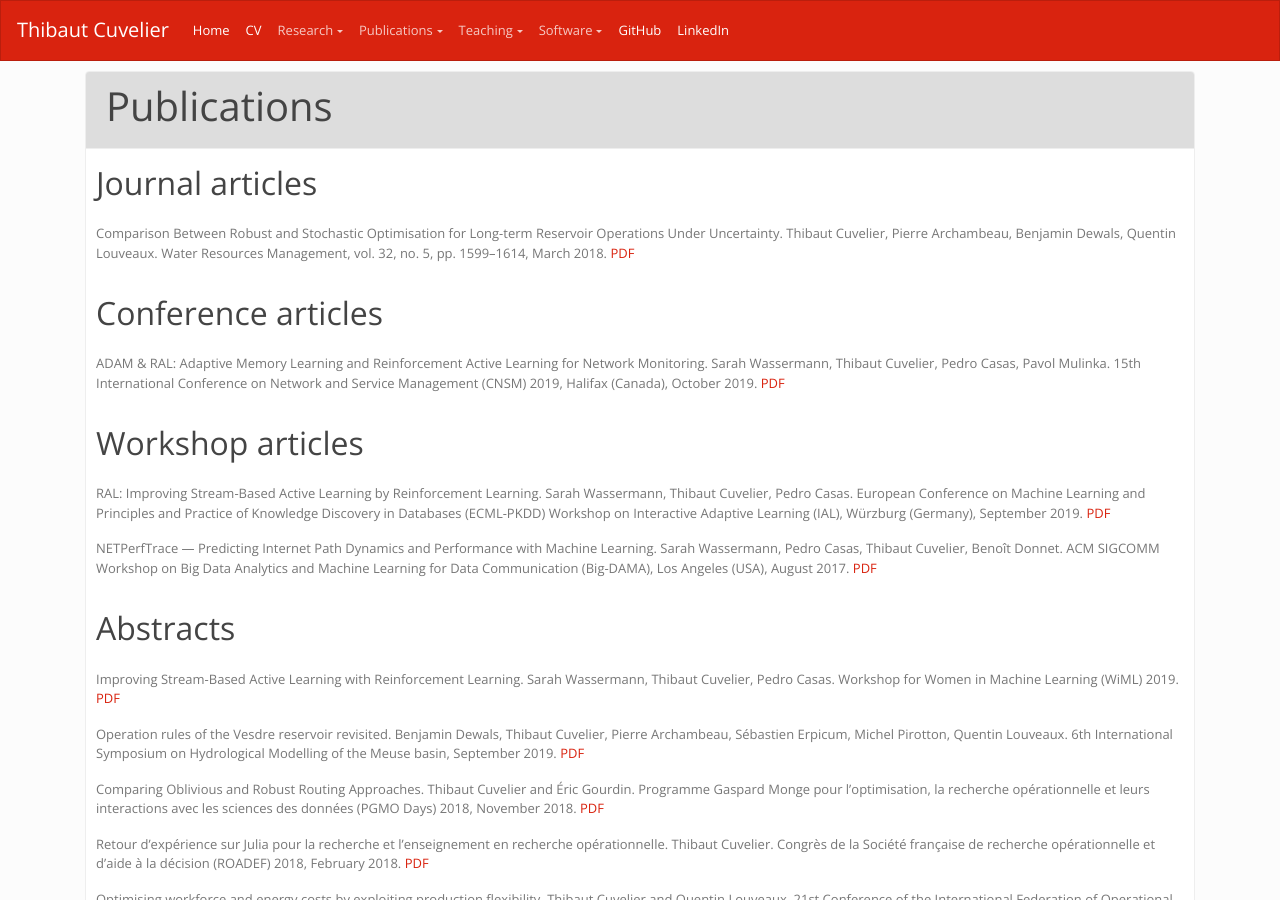
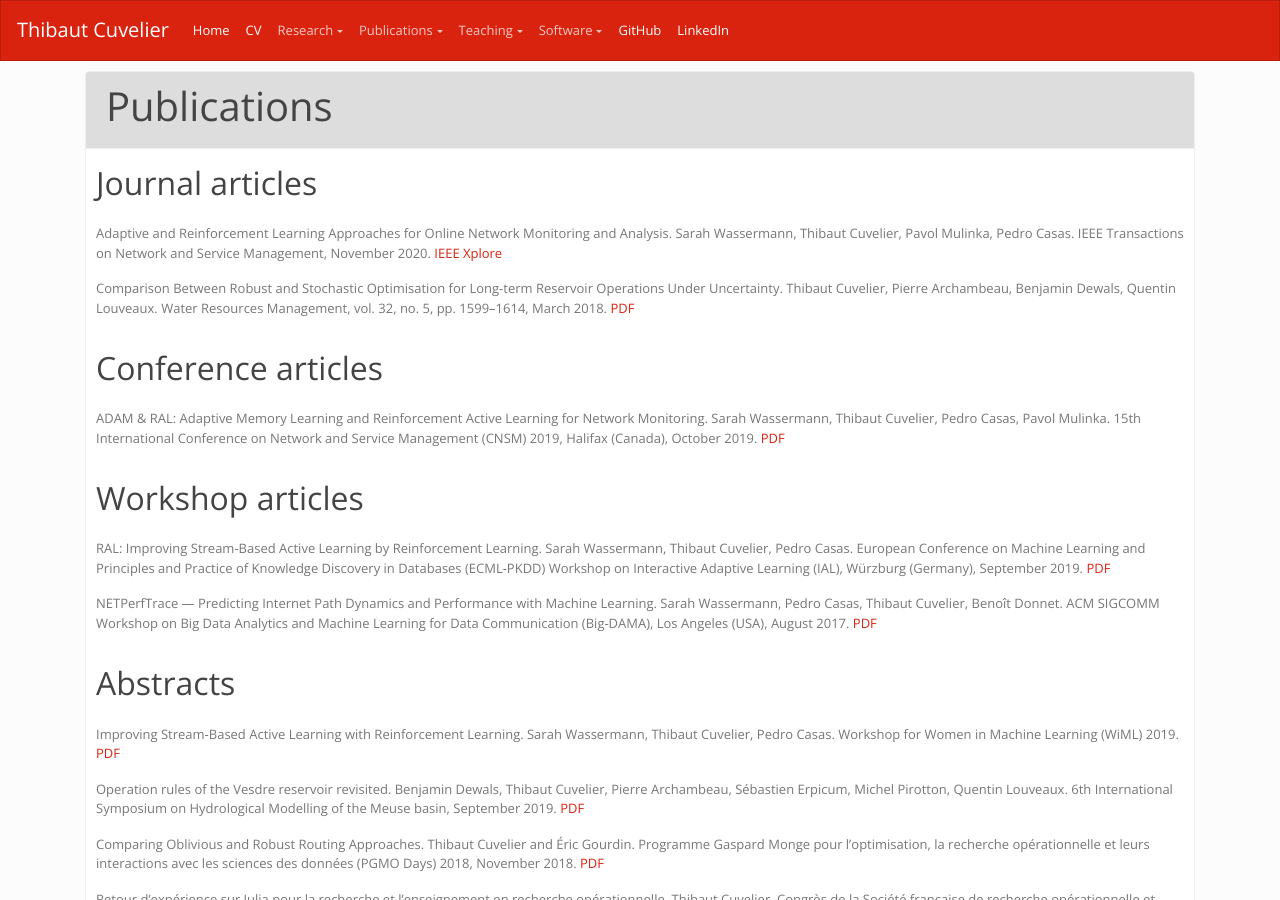
Before and after one commit to dourouc05/dourouc05.github.io, a Jekyll site: the page built from publications.md, in a window 1280 px wide and 900 px high. Built offline with Jekyll 4.4.1, drawn with Linux system fonts in a browser that asks for light colours; a script that is not in the unit is left out.

Commit message:
Update publications.md

```diff
--- a/publications.md
+++ b/publications.md
@@ -7,6 +7,10 @@ layout: page
 {% include card_begin.html title="Publications" id="publications" %}
 
 <h2 id="journal">Journal articles</h2>
+
+Adaptive and Reinforcement Learning Approaches for Online Network Monitoring and Analysis. Sarah Wassermann, Thibaut Cuvelier, Pavol Mulinka, Pedro Casas.
+IEEE Transactions on Network and Service Management, November 2020. [IEEE Xplore](https://ieeexplore.ieee.org/document/9256319)
+
 
 Comparison Between Robust and Stochastic Optimisation for Long-term Reservoir Operations Under Uncertainty. Thibaut Cuvelier, Pierre Archambeau, Benjamin Dewals, Quentin Louveaux. Water Resources Management, vol. 32, no. 5, pp. 1599–1614, March 2018. [PDF](http://hdl.handle.net/2268/219394)
 
```
